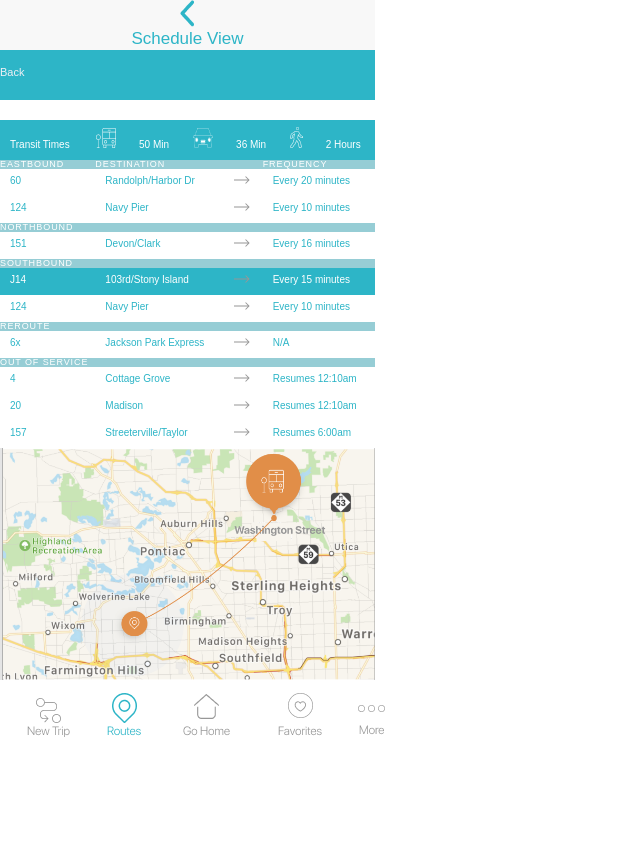
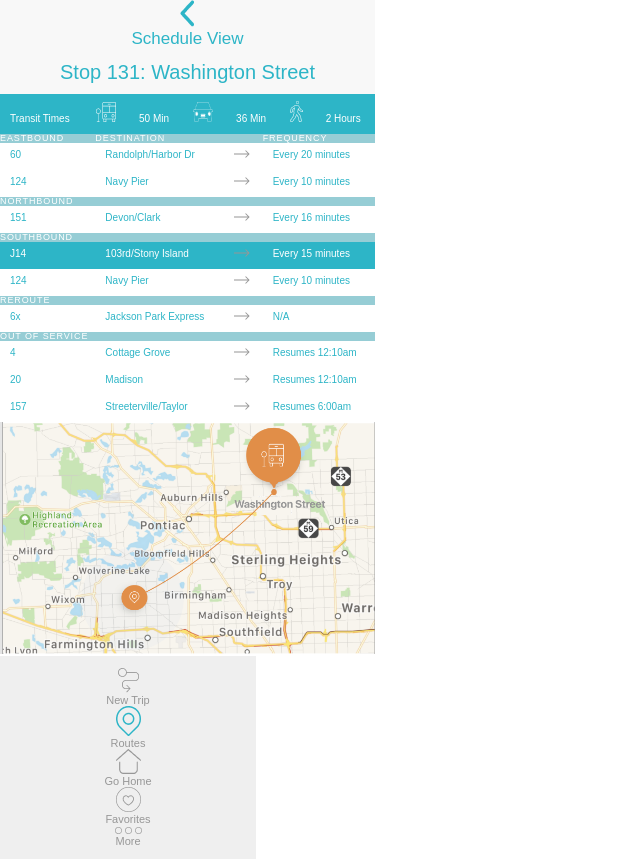
Before and after one commit to hxnnahshink/FrontendChallenge, a plain HTML site: page index.html in a window 1280 px wide. Shown: the whole page, without its empty margins (0-640 px from the left). Before the commit the page ends 800 px from the top, so only its background shows below. Drawn offline with Linux system fonts and the light colour scheme.

Commit message:
added bottom nav bar icons

```diff
--- a/index.html
+++ b/index.html
@@ -14,20 +14,18 @@
 
         </div> -->
 <div class="top-container">
+  <!-- how to properly place the chevron on top left?-->
   <div class= "chevron">
-    <i class="fas fa-chevron-left"></i>
   <img src="chevron.png" alt= "chevron">
 </div>
   <h1>Schedule View</h1>
   <!-- <h6>Back</h6> if the text is here, it is centered by the top-container styling -->
 </div>
-<div class="backbutton"> <!-- with the text here, it is showing up in the right place, but the font color will not change in the style.css file; everything around it changes except for the color of the text -->
-  <h6>Back</h6>
+<div class="stopnum">
+  <h3>Stop 131: Washington Street</h3>
 </div>
 
-        <div class="heading1">
-          <h3>Stop 131: Washington Street</h3>
-        </div>
+
 <!-- Transit Times: this isn't showing up properly -->
 
 <div class="traninfo">
@@ -107,7 +105,7 @@
   <td><img src="Arrow.png" alt="arrow"></td>
   <td>N/A</td>
 </tr>
-<div class="header5">
+<div class="outofservice"> <!-- notice class is out of service in case i need to specify visually a difference in css styling -->
 <tr>
   <th>Out of Service</th>
   <th></th>
@@ -137,6 +135,20 @@
 <img src="map.png" alt="map">
 </div>
 
+<!-- going to structure the bottom nav as a table -->
 <div class="bottom-nav">
-<img src="bottom-nav.png" alt="bottom nav bar">
+ <tr>
+   <ul>
+     <li><img src="new-trip.png" alt="new trip"></li>
+     <td>New Trip</td>
+     <li><img src="routes.png" alt="routes"></li>
+     <td>Routes</td>
+     <li><img src="go-home.png" alt="go home"></li>
+     <td>Go Home</td>
+     <li><img src="favorites.png" alt="favorites"></li>
+     <td>Favorites</td>
+     <li><img src="more.png" alt="more"></li>
+     <td>More</td>
+   </ul>
+ </tr>
 </div>
--- a/style.css
+++ b/style.css
@@ -42,14 +42,7 @@ body { /*body*/
   text-align: center;
 }
 
-h3 { /*stop 131: washington street*/
-  text-align: center;
-  font-size: 2em;
-  font-family: sans-serif;
-  font-weight: lighter;
-  color: #ffffff;
-  width: 68%;
-}
+
 
 
 body{
@@ -66,6 +59,14 @@ th{
   text-align: left;
   background-color: #96cdd5;
   color: #ffffff;}
+
+.outofservice th{
+    text-transform: uppercase;
+    letter-spacing: 0.1em;
+    font-size: 90%;
+    text-align: left;
+    background-color: #F93822;
+    color: #ffffff;}
 
 
 .row-selected{
@@ -86,7 +87,17 @@ th{
   }
 
 .bottom-nav{
-  width: 375px;
+  width: 20%;
+  display: inline-block;
+  background-color: #efefef;
+  overflow: auto;
+  float: left; /* Float links side by side */
+  text-align: center; /* Center-align text */
+  padding: 12px 0; /* Some top and bottom padding */
+  color: #979797; /* grey text color */
+  font-size: 1.1em; /* Increased font size */
+
+  }
 }
 
 h6 { /* words "Wash x State" */
@@ -107,17 +118,18 @@ h6 { /* words "Wash x State" */
 .chevron{
   /* how to properly place the chevron on top left?--> */
 }
-.backbutton{ /* everything around it changes except for the color of the text */
-  text-align: left;
-  color: #efeff4;
+.stopnum{ /* everything around it changes except for the color of the text */
+  text-align: center;
+  color: #2DB5C7;;
   width: 375px;
-  background-color: #2DB5C7; /* change to f8f8f8 once the background color is fixed */
-  height: 50px;
-  width: 375px;
+  background-color: #f8f8f8;
   line-height: 44px;
-  font-size: 1em;
+  font-size: 2em;
   font-family: sans-serif;
   font-weight: lighter;
   display: inline-block;
   margin: auto;
 }
+
+height: 50px;
+width: 375px;
```
Also changed, not shown: favorites.png (added), go-home.png (added), more.png (added), new-trip.png (added), routes.png (added).
